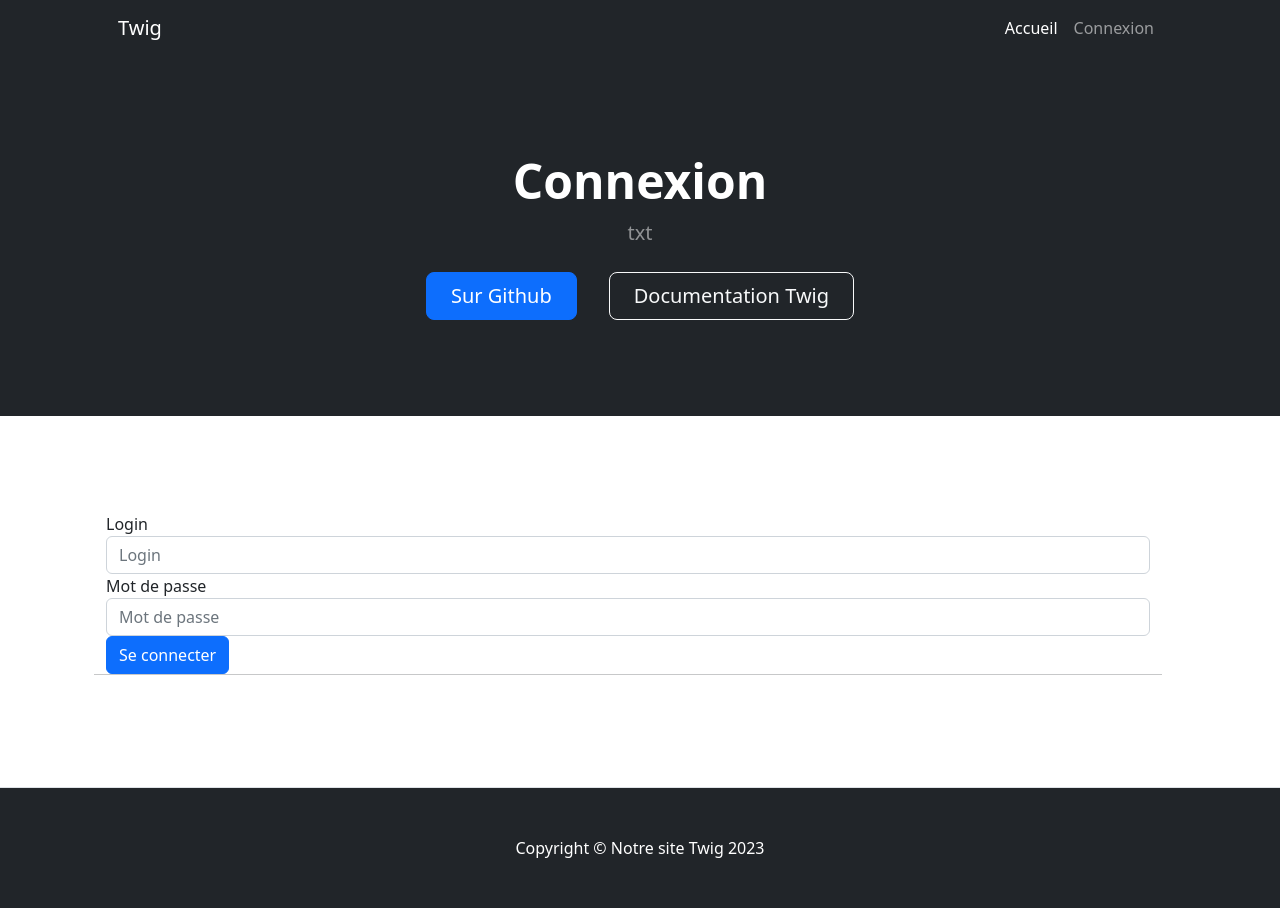
After one commit to WebDevCF2m2022/twig, a PHP site: template view/public/public_connect.html.twig in a window 1280 px wide. The commit adds this page. Run offline with PHP 8.4, Linux system fonts and the light colour scheme; the template is opened without the code that fills it, so the values that code supplies are empty; a stand-in replaces the project's code that opens the database connection; some libraries are stand-ins or nearby versions.

Commit message:
connect form

```diff
--- a/view/public/include/menu.html.twig
+++ /dev/null
@@ -1,3 +0,0 @@
-{% for item in mesSections %}
-    <li class="nav-item"><a class="nav-link" href="{{ base_url }}section/{{ item.thesectionslug }}">{{ item.thesectiontitle }}</a></li>
-{% endfor %}
--- a/view/public/menu.html.twig
+++ b/view/public/menu.html.twig
@@ -1,3 +1,4 @@
 {% for item in mesSections %}
     <li class="nav-item"><a class="nav-link" href="/sections/{{ item.thesectionslug }}">{{ item.thesectiontitle }}</a></li>
 {% endfor %}
+<li class="nav-item"><a class="nav-link" href="{{ racine }}connect">Connexion</a></li>
--- /dev/null
+++ b/view/public/public_connect.html.twig
@@ -0,0 +1,31 @@
+{# view/public/public_connect.html.twig #}
+{% extends 'template.html.twig' %}
+
+{% block title %}{{ parent() }} |  Connexion {% endblock %}
+{% block categ %}
+    {% include 'public/menu.html.twig' %}
+{% endblock %}
+{% block h1 %}
+Connexion
+{% endblock %}
+{%  block leadtext %}
+txt
+{% endblock %}
+{% block articles %}
+    <div class="row">
+        <form action="" method="post" name="connect">
+            <div class="form-group">
+                <label for="theuserlogin">Login</label>
+                <input type="text" name="theuserlogin" required class="form-control" id="email" placeholder="Login">
+            </div>
+            <div class="form-group">
+                <label for="mdp">Mot de passe</label>
+                <input type="password" name="theuserpwd" required class="form-control" id="mdp" placeholder="Mot de passe">
+            </div>
+            <button type="submit" class="btn btn-primary">Se connecter</button>
+        </form>
+        <hr>
+    </div>
+
+
+{% endblock %}
```
Also changed, not shown: controller/publicController.php (+8 -1 lines), public/.htaccess.
